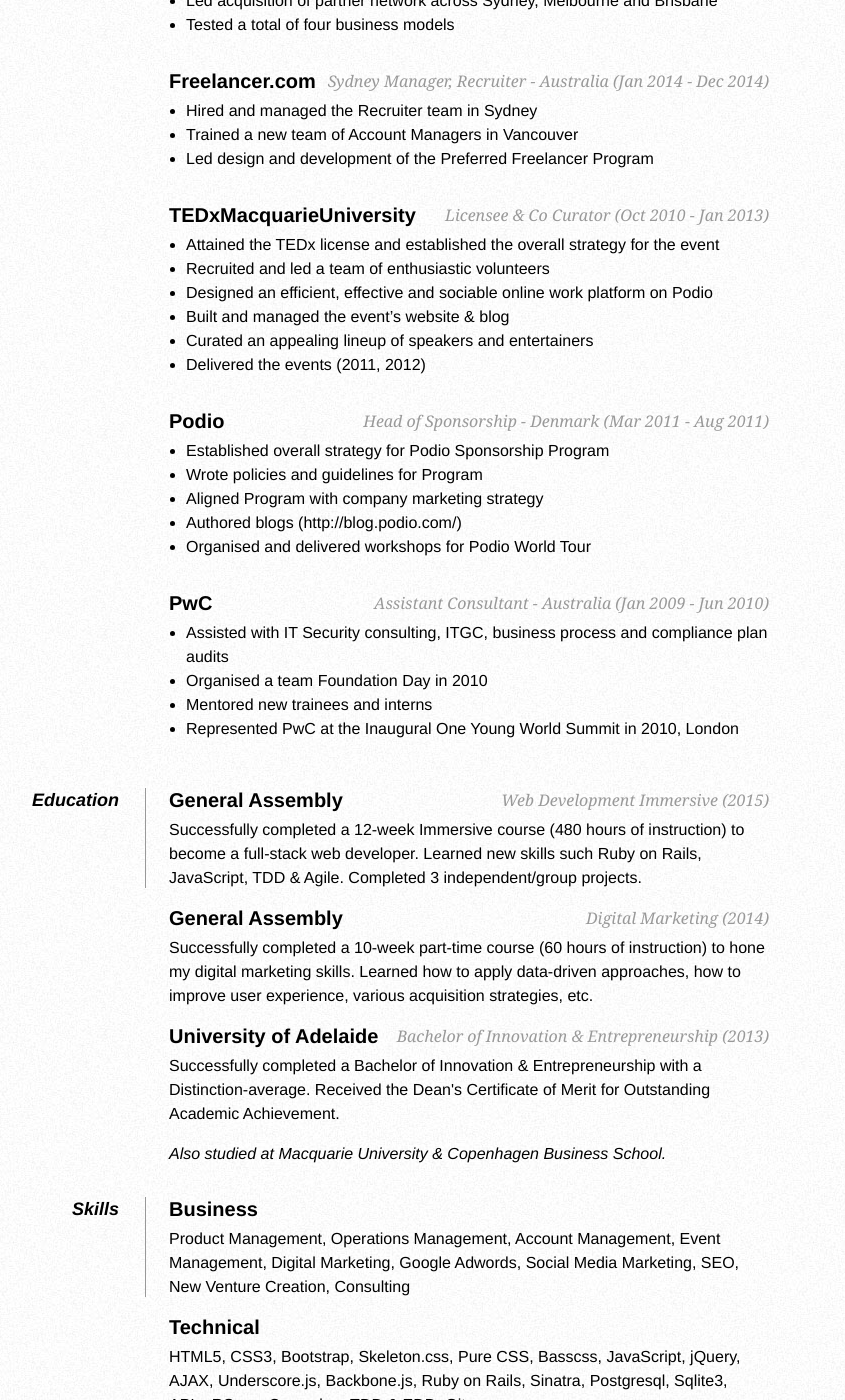
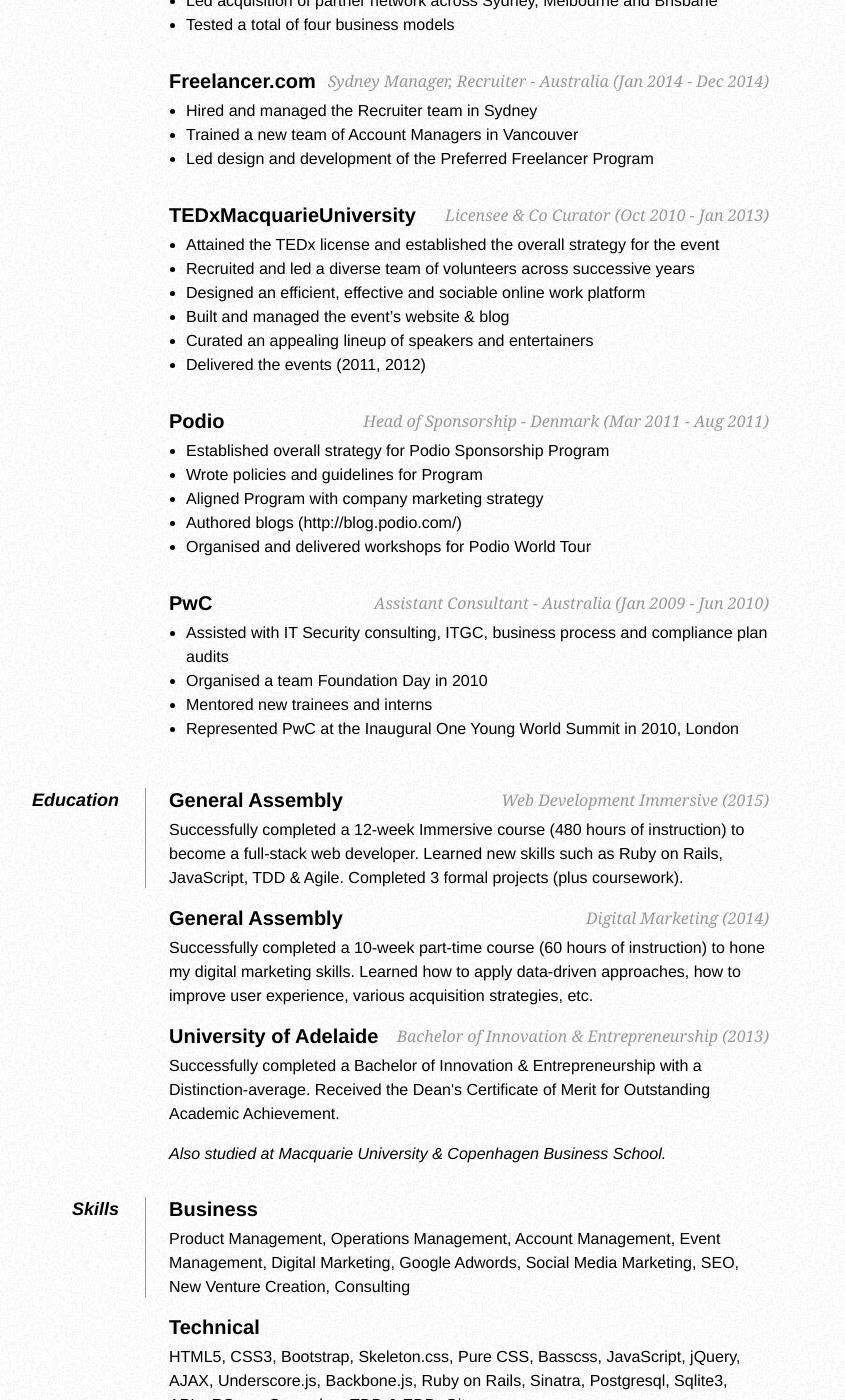
Before and after one commit to liamdarmody/liamdarmody.github.io, a Jekyll site: the page built from resume.html, in a window 1280 px wide and 1400 px high, scrolled down 607 px. Shown: the whole window, without its empty margins (271-1116 px from the left). Built offline with Jekyll 4.4.1, drawn with Linux system fonts in a browser that asks for light colours; Markdown is read by kramdown in place of the engine named in the settings.

Commit message:
Updated resume.html

```diff
--- a/resume.html
+++ b/resume.html
@@ -66,8 +66,8 @@
       <h2>TEDxMacquarieUniversity <span>Licensee &amp; Co Curator (Oct 2010 - Jan 2013)</span></h2>
       <ul>
         <li>Attained the TEDx license and established the overall strategy for the event</li>
-        <li>Recruited and led a team of enthusiastic volunteers</li>
-        <li>Designed an efficient, effective and sociable online work platform on Podio</li>
+        <li>Recruited and led a diverse team of volunteers across successive years</li>
+        <li>Designed an efficient, effective and sociable online work platform</li>
         <li>Built and managed the event’s website &amp; blog</li>
         <li>Curated an appealing lineup of speakers and entertainers</li>
         <li>Delivered the events (2011, 2012)</li>
@@ -97,7 +97,7 @@
     <dt>Education</dt>
     <dd>
       <h2>General Assembly <span>Web Development Immersive (2015)</span></h2>
-      <p>Successfully completed a 12-week Immersive course (480 hours of instruction) to become a full-stack web developer. Learned new skills such Ruby on Rails, JavaScript, TDD &amp; Agile. Completed 3 independent/group projects.</p>
+      <p>Successfully completed a 12-week Immersive course (480 hours of instruction) to become a full-stack web developer. Learned new skills such as Ruby on Rails, JavaScript, TDD &amp; Agile. Completed 3 formal projects (plus coursework).</p>
     </dd>
     <dd>
       <h2>General Assembly <span>Digital Marketing (2014)</span></h2>
```
